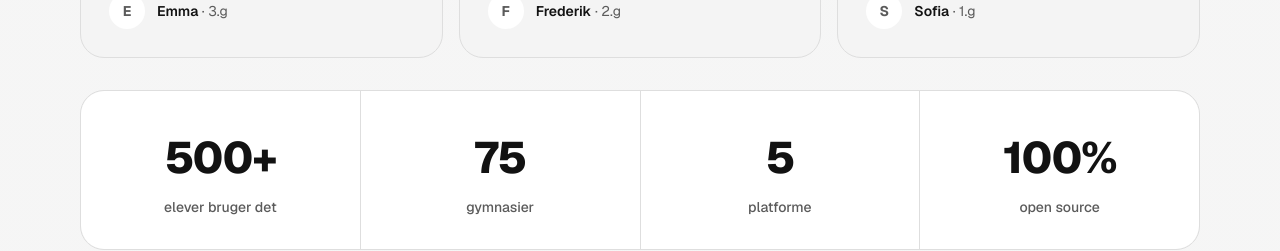
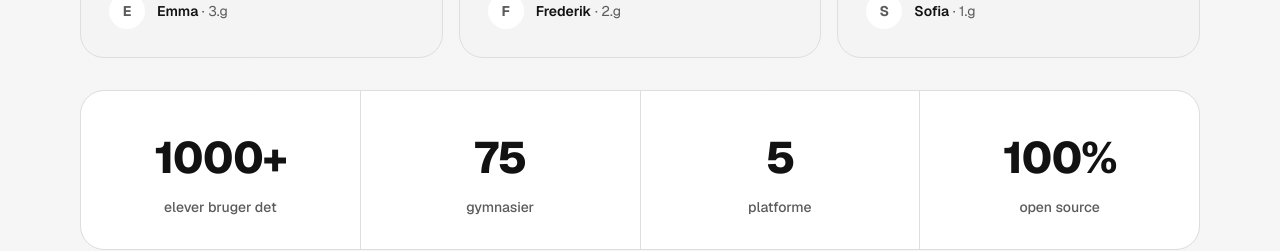
Before and after one commit to jonbng/betterlectio-website, a Next.js app: page / in a window 1280 px wide. Shown: the part 4860-5111 px from the top of the page. Built offline with nearby package versions, Linux system fonts and the light colour scheme; no server answers.

Commit message:
improvements

```diff
--- a/components/site/social-proof.tsx
+++ b/components/site/social-proof.tsx
@@ -60,7 +60,7 @@ function Stars() {
 
 export function SocialProof({ schoolCount }: { schoolCount: number }) {
   const stats = [
-    { value: "500+", label: "elever bruger det" },
+    { value: "1000+", label: "elever bruger det" },
     { value: `${schoolCount}`, label: "gymnasier" },
     { value: "5", label: "platforme" },
     { value: "100%", label: "open source" },
```
